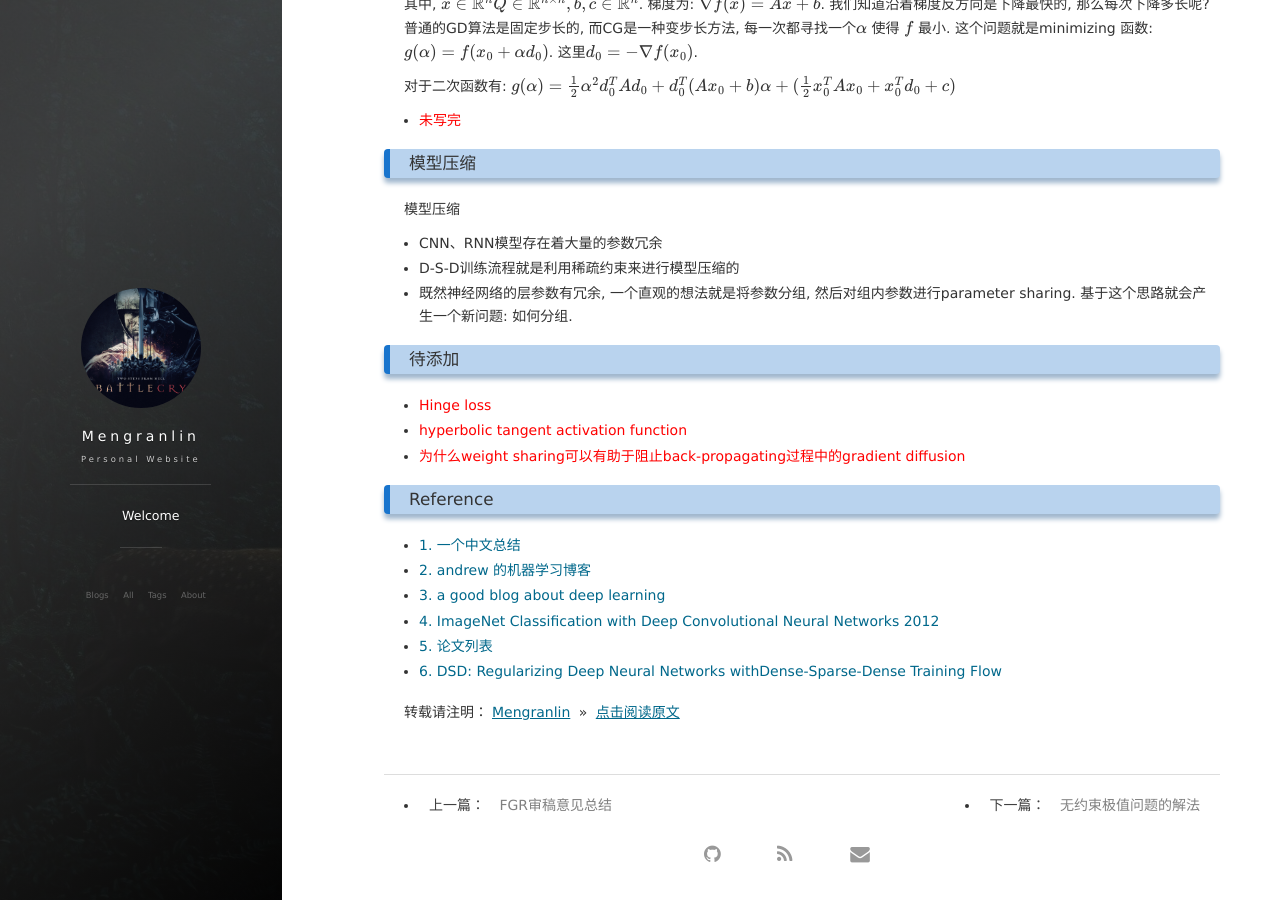
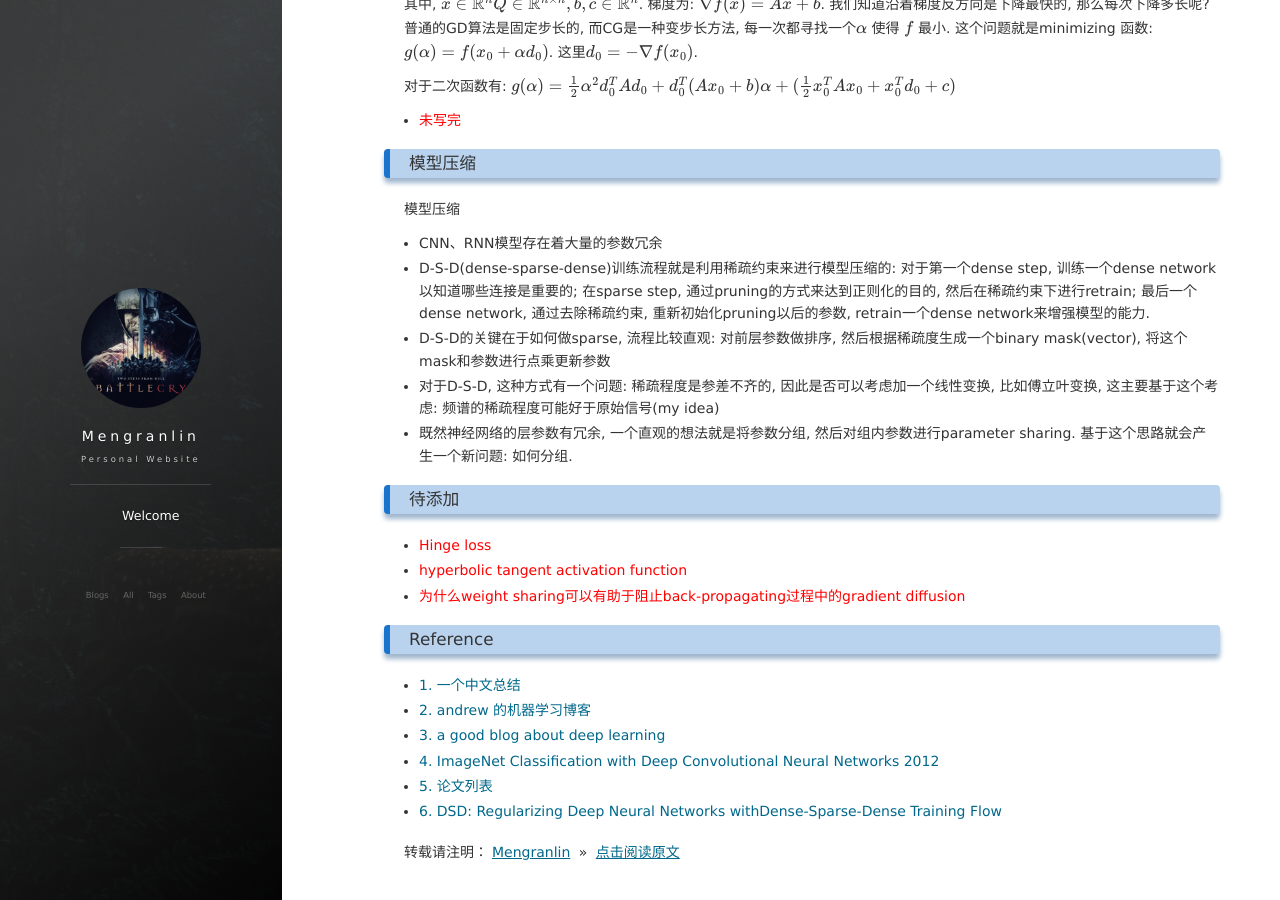
Before and after one commit to lmrshare/lmrshare.github.io, a Jekyll site: the page built from _posts/2018-05-22-cnn-checklist1.md, in a window 1280 px wide and 900 px high, scrolled down 8407 px. Built offline with Jekyll 4.4.1, drawn with Linux system fonts in a browser that asks for light colours; nearby versions of some CDN libraries; formulas are drawn with MathJax 3; comment, search, counter and statistics services are not loaded.

Commit message:
add comment about DSD training method

```diff
--- a/_posts/2018-05-22-cnn-checklist1.md
+++ b/_posts/2018-05-22-cnn-checklist1.md
@@ -320,7 +320,9 @@ $$
 模型压缩
 
 + CNN、RNN模型存在着大量的参数冗余
-+ D-S-D训练流程就是利用稀疏约束来进行模型压缩的
++ D-S-D(dense-sparse-dense)训练流程就是利用稀疏约束来进行模型压缩的: 对于第一个dense step, 训练一个dense network以知道哪些连接是重要的; 在sparse step, 通过pruning的方式来达到正则化的目的, 然后在稀疏约束下进行retrain; 最后一个dense network, 通过去除稀疏约束, 重新初始化pruning以后的参数, retrain一个dense network来增强模型的能力.
++ D-S-D的关键在于如何做sparse, 流程比较直观: 对前层参数做排序, 然后根据稀疏度生成一个binary mask(vector), 将这个mask和参数进行点乘更新参数
++ 对于D-S-D, 这种方式有一个问题: 稀疏程度是参差不齐的, 因此是否可以考虑加一个线性变换, 比如傅立叶变换, 这主要基于这个考虑: 频谱的稀疏程度可能好于原始信号(my idea)
 + 既然神经网络的层参数有冗余, 一个直观的想法就是将参数分组, 然后对组内参数进行parameter sharing. 基于这个思路就会产生一个新问题: 如何分组.
 
 ### <a name="will-search"></a>待添加
```
